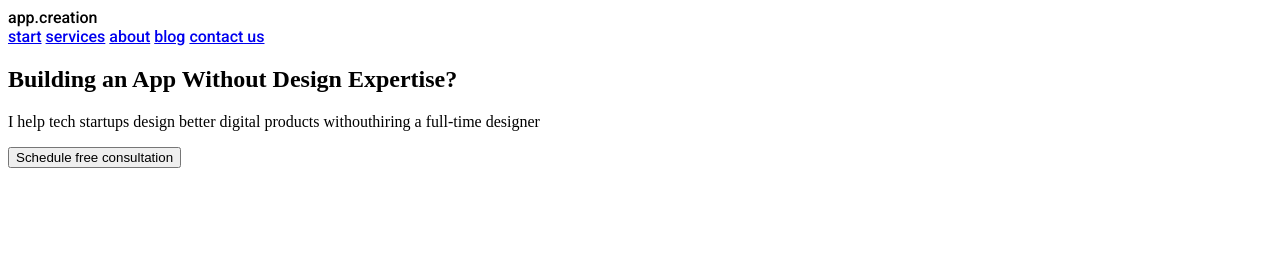
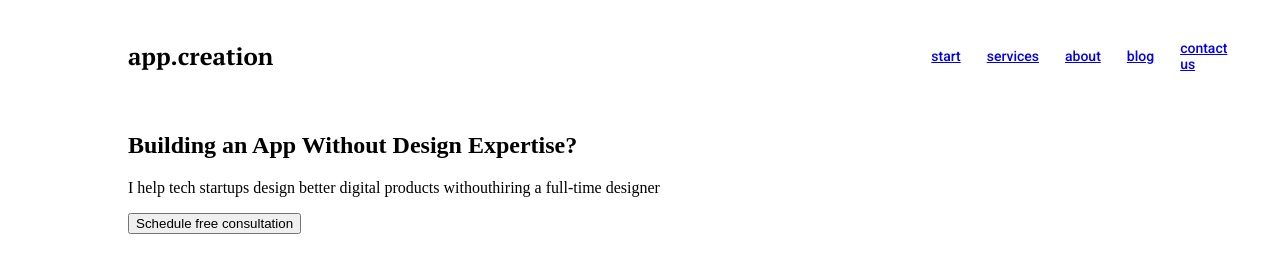
Before and after one commit to WebHeroSchool/New_final, a plain HTML site: page index.html in a window 1280 px wide. Drawn offline with Linux system fonts and the light colour scheme.

Commit message:
style change

```diff
--- a/index.html
+++ b/index.html
@@ -10,6 +10,7 @@
 </head>
 
 <body>
+    <div class="wrapper">
         <header class="header">
             <div class="logo">app.creation</div>
             <nav class="menu">
@@ -37,6 +38,7 @@
                 <img class="image-content__image" scr="" alt="">
             </div>
         </section>
+    </div>
 </body>
 
 </html>
--- a/style.css
+++ b/style.css
@@ -1,3 +1,44 @@
-.header{
-	font-family: Roboto;
+body {
+    margin: 0;
 }
+
+.wrapper {
+    margin: auto;
+    width: 80%;
+}
+
+.header {
+    display: flex;
+    justify-content: space-between;
+}
+
+.logo {
+    margin-right: 63%;
+    padding: 40px 0;
+    font-family: PT Serif;
+    font-style: normal;
+    font-weight: bold;
+    font-size: 24px;
+    line-height: 32px;
+    color: #000000;
+}
+
+.menu {
+    display: flex;
+    align-items: center;
+    font-family: Roboto;
+    font-style: normal;
+    font-weight: 500;
+    font-size: 14px;
+    line-height: 16px;
+    color: #000000;
+}
+
+.menu__item {
+    padding: 0 13px;
+
+}
+
+.menu__item:last-child {
+    padding-right: 0;
+}
```
Lines whose indentation alone changed are shown as unchanged.
